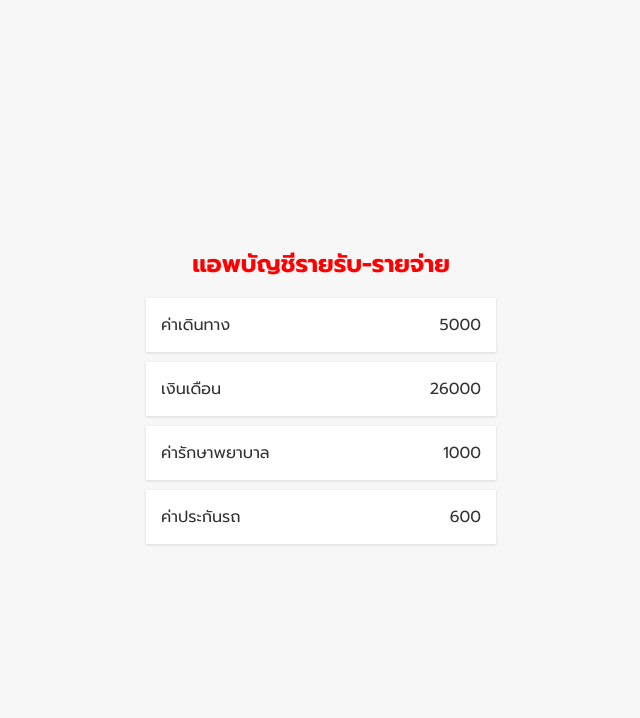
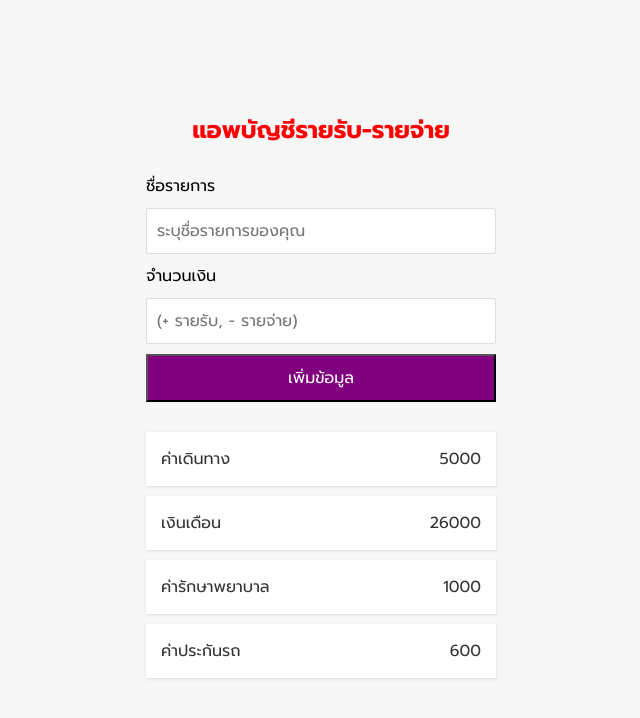
Before and after one commit to Passon819/react-basic, a React (Create React App) app: page / in a window 1280 px wide. Shown: the top 718 px of the page, without its empty margins (319-959 px from the left). Built offline with nearby package versions, Linux system fonts and the light colour scheme.

Commit message:
form and event

```diff
--- a/src/App.js
+++ b/src/App.js
@@ -1,4 +1,5 @@
 import Transaction from "./components/Transaction";
+import FormComponent from "./components/FormComponent";
 import "./App.css";
 
 function App() {
@@ -6,6 +7,7 @@ function App() {
   return (
     <div className="container">
       <h1 style={design}>แอพบัญชีรายรับ-รายจ่าย</h1>
+      <FormComponent />
       <Transaction />
     </div>
   );
--- /dev/null
+++ b/src/components/FormComponent.css
@@ -0,0 +1,28 @@
+label {
+  display: inline-block;
+  margin: 10px 0;
+}
+
+input {
+  border: 1px solid #dedede;
+  border-radius: 2px;
+  display: block;
+  font-size: 16px;
+  padding: 10px;
+  width: 100%;
+}
+
+input:focus {
+  outline: none;
+}
+
+.btn {
+  background-color: purple;
+  color: #fff;
+  cursor: pointer;
+  display: block;
+  margin: 10px 0 30px;
+  padding: 10px;
+  font-size: 16px;
+  width: 100%;
+}
--- /dev/null
+++ b/src/components/FormComponent.js
@@ -0,0 +1,46 @@
+import "./FormComponent.css";
+
+const FormComponent = () => {
+  const inputTitle = (event) => {
+    console.log(event.target.value);
+  };
+
+  const inputAmount = (event) => {
+    console.log(event.target.value);
+  };
+
+  const saveItem = (event) => {
+    event.preventDefault();
+    console.log("savedd");
+  };
+
+  return (
+    <div>
+      <form onSubmit={saveItem}>
+        <div className="form-control">
+          <label>ชื่อรายการ</label>
+          <input
+            type="text"
+            placeholder="ระบุชื่อรายการของคุณ"
+            onChange={inputTitle}
+          />
+        </div>
+        <div className="form-control">
+          <label>จำนวนเงิน</label>
+          <input
+            type="number"
+            placeholder="(+ รายรับ, - รายจ่าย)"
+            onChange={inputAmount}
+          />
+        </div>
+        <div>
+          <button type="submit" className="btn">
+            เพิ่มข้อมูล
+          </button>
+        </div>
+      </form>
+    </div>
+  );
+};
+
+export default FormComponent;
```
